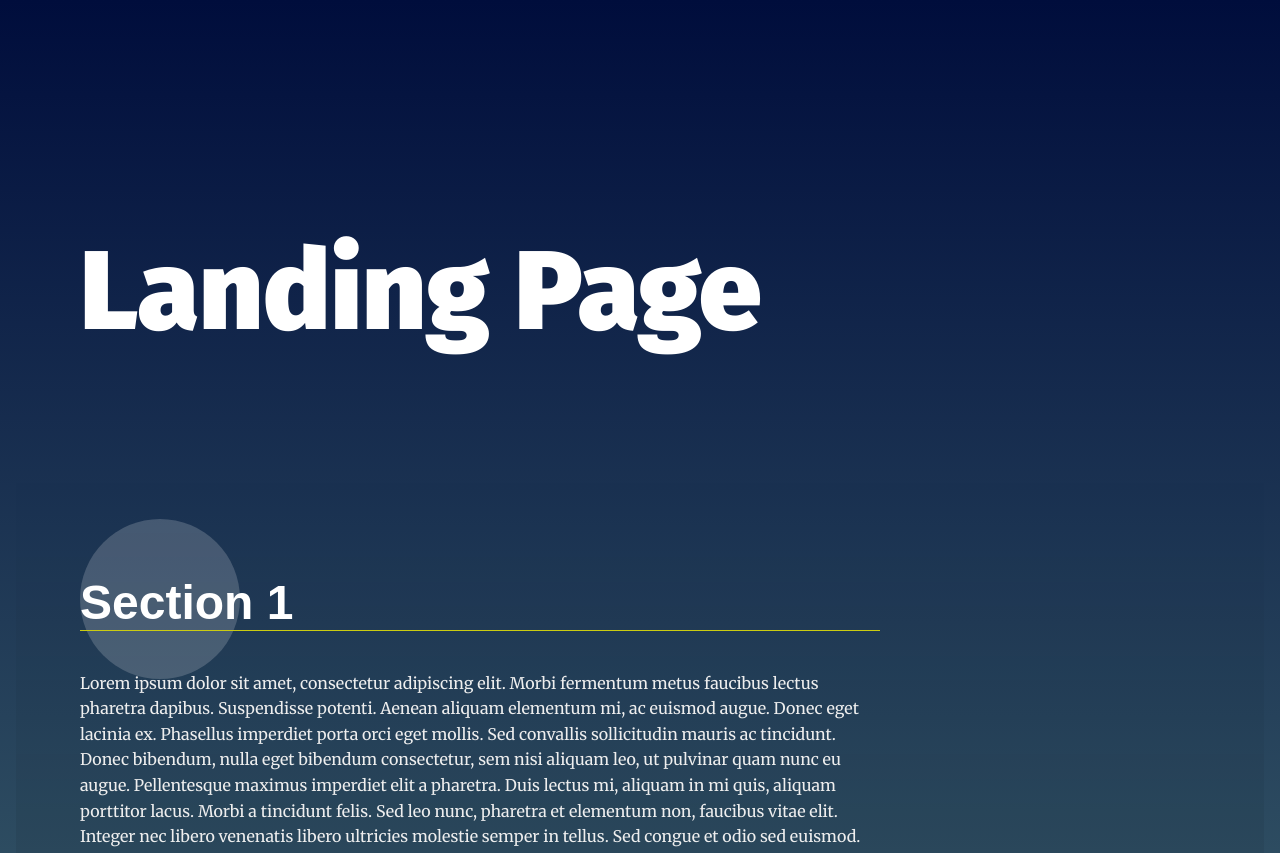
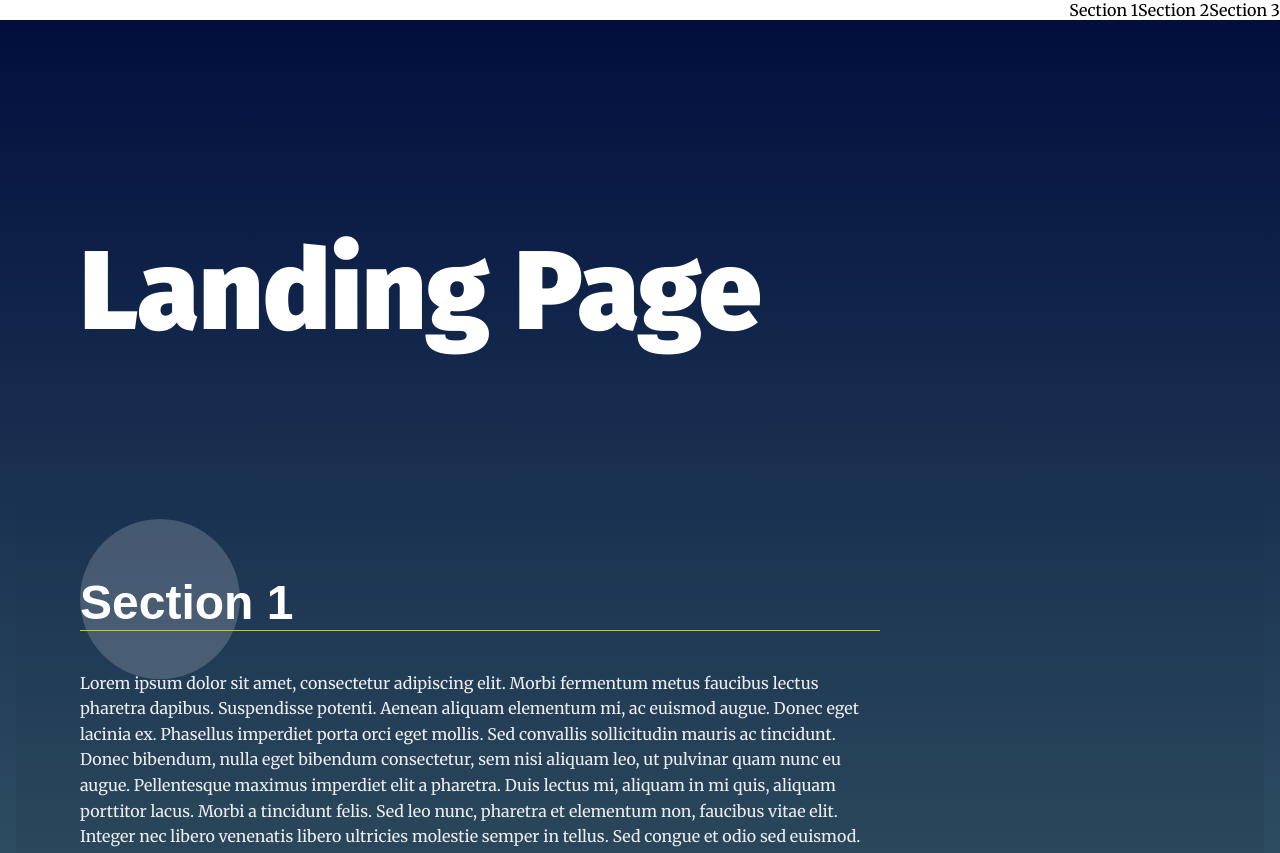
Before and after one commit to gabrielAnzaldo/multi-section-landing-page, a website built with webpack: page index.html in a window 1280 px wide. Shown: the top 853 px of the page. Built offline with nearby package versions, Linux system fonts and the light colour scheme.

Commit message:
chore: build basic, navigation.

```diff
--- a/css/styles.css
+++ b/css/styles.css
@@ -72,6 +72,7 @@ section {
 
 .navbar__menu li {
     display: inline-block;
+    color: black;
 }
 
 .navbar__menu .menu__link {
--- a/js/app.js
+++ b/js/app.js
@@ -1 +1,14 @@
 import '../css/styles.css';
+// get all sections
+const sections = document.querySelectorAll('section');
+// get ul
+const navBar = document.querySelector('#navbar__list');
+// build nav
+const fragment = document.createDocumentFragment();
+for(let index =0; index < sections.length; index++) {
+  const navItem = document.createElement('li');
+  const currentSectionTitle = sections[index].dataset.nav;
+  navItem.innerText = currentSectionTitle;
+  fragment.appendChild(navItem);
+}
+navBar.appendChild(fragment);
```
Also changed, not shown: index.html (+1 -1 lines).
